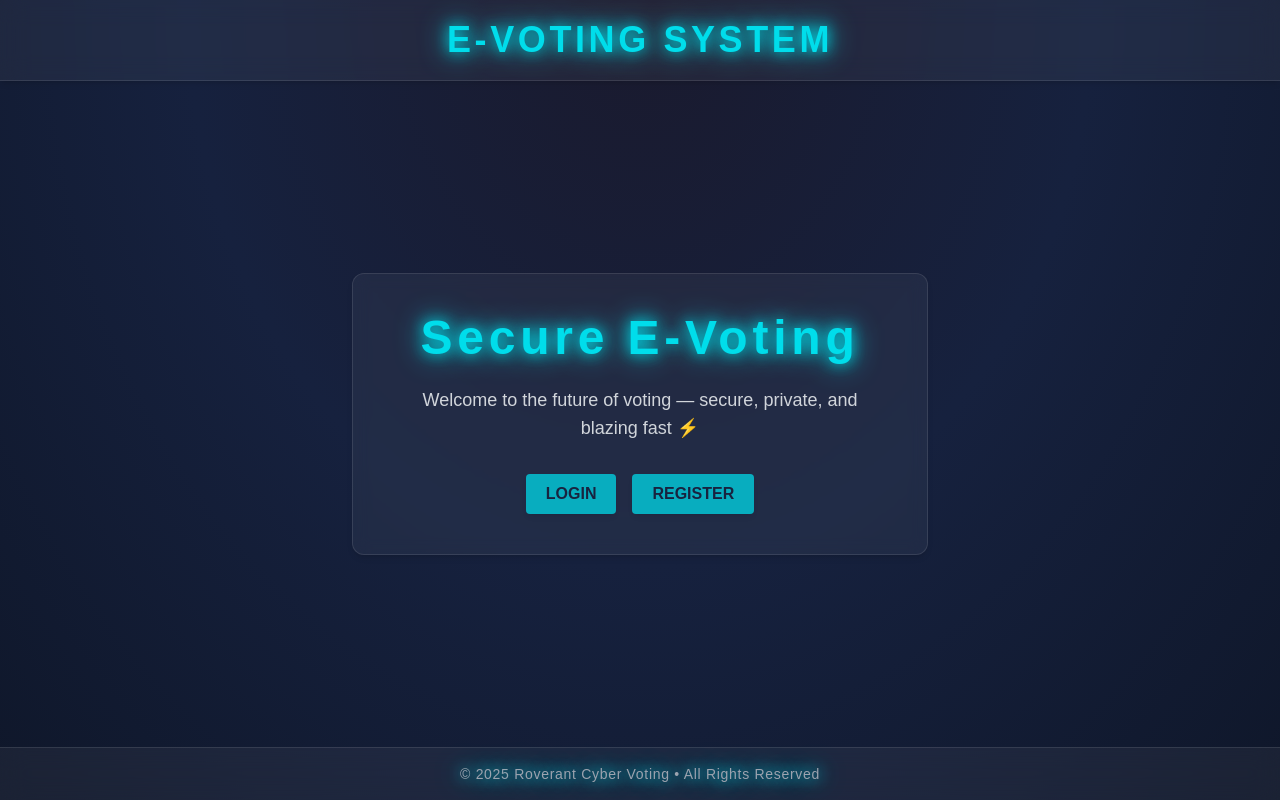
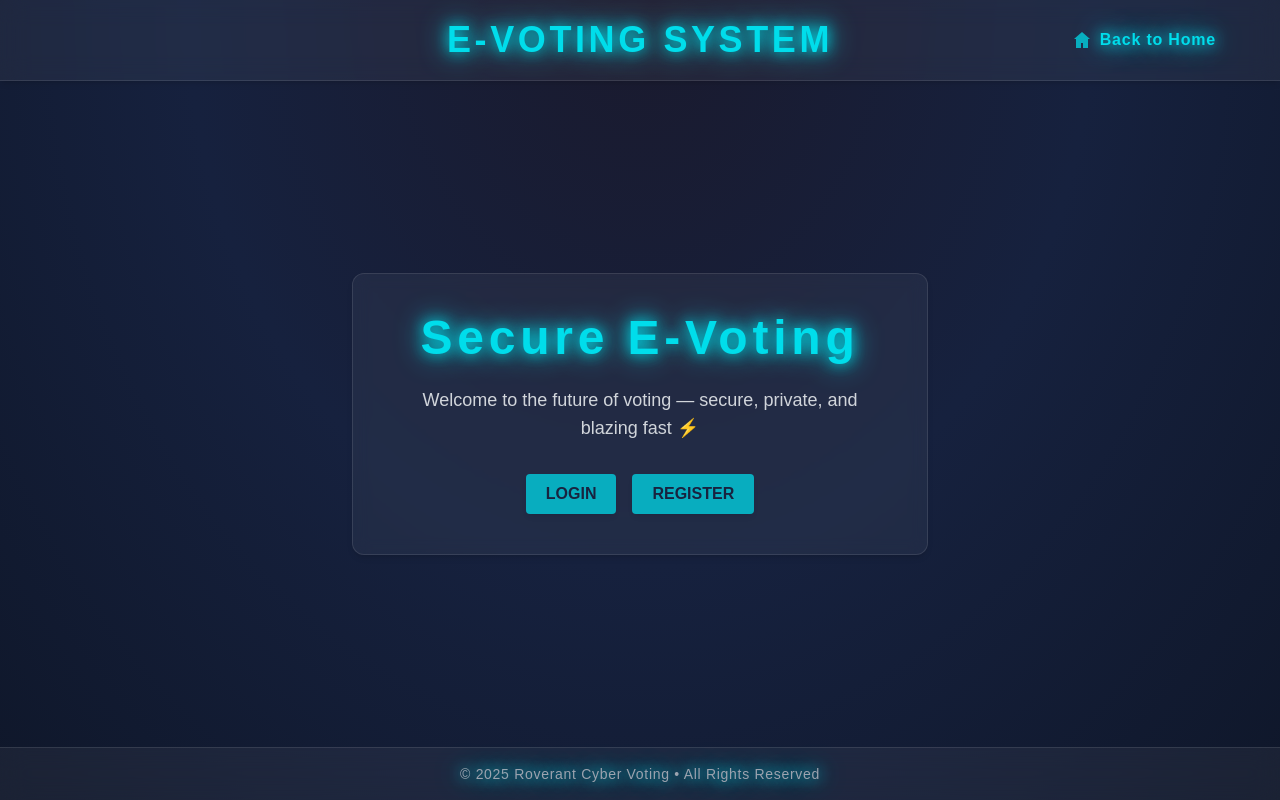
Before and after one commit to kittitater/CPE-393-Mini-Project, a Next.js app in the folder evoting/frontend/: page / in a window 1280 px wide. Built offline with nearby package versions, Linux system fonts and the light colour scheme.

Commit message:
Update UI

```diff
--- a/evoting/frontend/components/Layout.js
+++ b/evoting/frontend/components/Layout.js
@@ -1,7 +1,42 @@
-// components/Layout.js
 import Head from 'next/head';
+import Link from 'next/link';
+import { useEffect, useState } from 'react';
+import { useRouter } from 'next/router';
 
 export default function Layout({ children }) {
+  const [homeLink, setHomeLink] = useState('/');
+  const [isLoggedIn, setIsLoggedIn] = useState(false);
+  const [isAdmin, setIsAdmin] = useState(false);
+  const router = useRouter();
+
+  useEffect(() => {
+    const token = localStorage.getItem('token');
+    if (!token) {
+      setIsLoggedIn(false);
+      setHomeLink('/');
+      return;
+    }
+
+    try {
+      const payload = JSON.parse(atob(token.split('.')[1]));
+      const admin = payload?.is_admin === true || payload?.is_admin === "true";
+      setIsAdmin(admin);
+      setIsLoggedIn(true);
+      setHomeLink(admin ? '/admin' : '/vote');
+    } catch {
+      setIsLoggedIn(false);
+      setHomeLink('/');
+    }
+  }, []);
+
+  const handleLogout = () => {
+    localStorage.removeItem('token');
+    setIsLoggedIn(false);       // 💡 ensure UI updates immediately
+    setIsAdmin(false);
+    setHomeLink('/');
+    router.push('/');
+  };
+
   return (
     <div className="flex flex-col min-h-screen bg-gradient-radial from-cyber-bg via-cyber-dark to-[#0f172a] text-white font-orbitron overflow-x-hidden">
       <Head>
@@ -11,18 +46,54 @@ export default function Layout({ children }) {
       </Head>
 
       {/* HEADER */}
-      <header className="bg-white/5 backdrop-blur-md py-5 text-center shadow-md border-b border-white/10 animate-glow">
-        <h1 className="text-3xl sm:text-4xl text-cyber font-bold tracking-widest animate-glow">
-          E‑VOTING SYSTEM
-        </h1>
+      <header className="relative bg-white/5 backdrop-blur-md py-5 px-6 shadow-md border-b border-white/10 animate-glow">
+        <div className="max-w-6xl mx-auto relative flex items-center justify-center">
+
+          {/* Conditionally clickable title */}
+          {isLoggedIn ? (
+            <h1 className="text-3xl sm:text-4xl text-cyber font-bold tracking-widest animate-glow text-center select-none">
+              E‑VOTING SYSTEM
+            </h1>
+          ) : (
+            <Link href="/" passHref>
+              <h1 className="cursor-pointer text-3xl sm:text-4xl text-cyber font-bold tracking-widest animate-glow text-center hover:text-white transition">
+                E‑VOTING SYSTEM
+              </h1>
+            </Link>
+          )}
+
+          {/* Top right controls */}
+          <div className="absolute right-0 top-1/2 -translate-y-1/2 flex items-center gap-3">
+
+            {/* Smart back button */}
+            <Link href={homeLink} passHref>
+              <div className="inline-flex items-center gap-2 text-cyber text-sm sm:text-base font-semibold tracking-wider hover:text-white transition cursor-pointer">
+                <svg className="w-5 h-5 fill-current animate-pulse" viewBox="0 0 20 20">
+                  <path d="M10 2L2 9h2v9h5v-5h2v5h5V9h2L10 2z" />
+                </svg>
+                <span>Back to Home</span>
+              </div>
+            </Link>
+
+            {/* Logout - only when logged in */}
+            {isLoggedIn && (
+              <button
+                onClick={handleLogout}
+                className="ml-3 bg-cyber text-cyber-dark font-semibold px-4 py-1.5 rounded shadow hover:bg-white hover:text-cyber transition"
+              >
+                Logout
+              </button>
+            )}
+          </div>
+        </div>
       </header>
 
-      {/* MAIN */}
+      {/* MAIN CONTENT */}
       <main className="flex-grow flex items-center justify-center px-4 py-10">
         {children}
       </main>
 
-      {/* FOOTER - STICK TO BOTTOM */}
+      {/* FOOTER */}
       <footer className="bg-white/5 backdrop-blur-md py-4 text-center text-sm text-gray-400 tracking-wider border-t border-white/10 animate-glow">
         © {new Date().getFullYear()} Roverant Cyber Voting • All Rights Reserved
       </footer>
--- a/evoting/frontend/pages/admin.js
+++ b/evoting/frontend/pages/admin.js
@@ -1,9 +1,10 @@
-// pages/admin.js
 import { useEffect, useState } from 'react';
 import axios from 'axios';
 import Layout from '../components/Layout';
+import { useRouter } from 'next/router';
 
 export default function Admin() {
+  const [isReady, setIsReady] = useState(false);
   const [elections, setElections] = useState([]);
   const [newElection, setNewElection] = useState('');
   const [selectedElection, setSelectedElection] = useState(null);
@@ -11,16 +12,18 @@ export default function Admin() {
   const [newCandidate, setNewCandidate] = useState('');
   const [results, setResults] = useState([]);
   const [error, setError] = useState('');
+  const router = useRouter();
 
-  const token = localStorage.getItem('token');
+  const token = typeof window !== 'undefined' ? localStorage.getItem('token') : null;
   const headers = { Authorization: `Bearer ${token}` };
 
   const refreshElections = async () => {
     try {
       const res = await axios.get('/api/admin/elections', { headers });
       setElections(res.data);
+      setIsReady(true);
     } catch {
-      setError('❌ Cannot load elections');
+      router.replace('/login');
     }
   };
 
@@ -60,6 +63,8 @@ export default function Admin() {
   useEffect(() => {
     refreshElections();
   }, []);
+
+  if (!isReady) return null;
 
   return (
     <Layout>
--- a/evoting/frontend/pages/vote.js
+++ b/evoting/frontend/pages/vote.js
@@ -1,10 +1,10 @@
-// pages/vote.js
 import { useEffect, useState } from 'react';
 import axios from 'axios';
 import { useRouter } from 'next/router';
 import Layout from '../components/Layout';
 
 export default function Vote() {
+  const [isReady, setIsReady] = useState(false);
   const [elections, setElections] = useState([]);
   const [selectedElection, setSelectedElection] = useState(null);
   const [candidates, setCandidates] = useState([]);
@@ -14,14 +14,22 @@ export default function Vote() {
   const router = useRouter();
 
   useEffect(() => {
+    const token = localStorage.getItem('token');
+    if (!token) {
+      router.replace('/login');
+      return;
+    }
+
     axios
       .get('/api/vote/elections', {
-        headers: { Authorization: `Bearer ${localStorage.getItem('token')}` },
+        headers: { Authorization: `Bearer ${token}` },
       })
-      .then((res) => setElections(res.data))
+      .then((res) => {
+        setElections(res.data);
+        setIsReady(true);
+      })
       .catch(() => {
-        setError('⚠️ Failed to load elections. Login again.');
-        router.push('/login');
+        router.replace('/login');
       });
   }, [router]);
 
@@ -50,6 +58,8 @@ export default function Vote() {
       setError('❌ Failed to cast vote');
     }
   };
+
+  if (!isReady) return null;
 
   return (
     <Layout>
```
